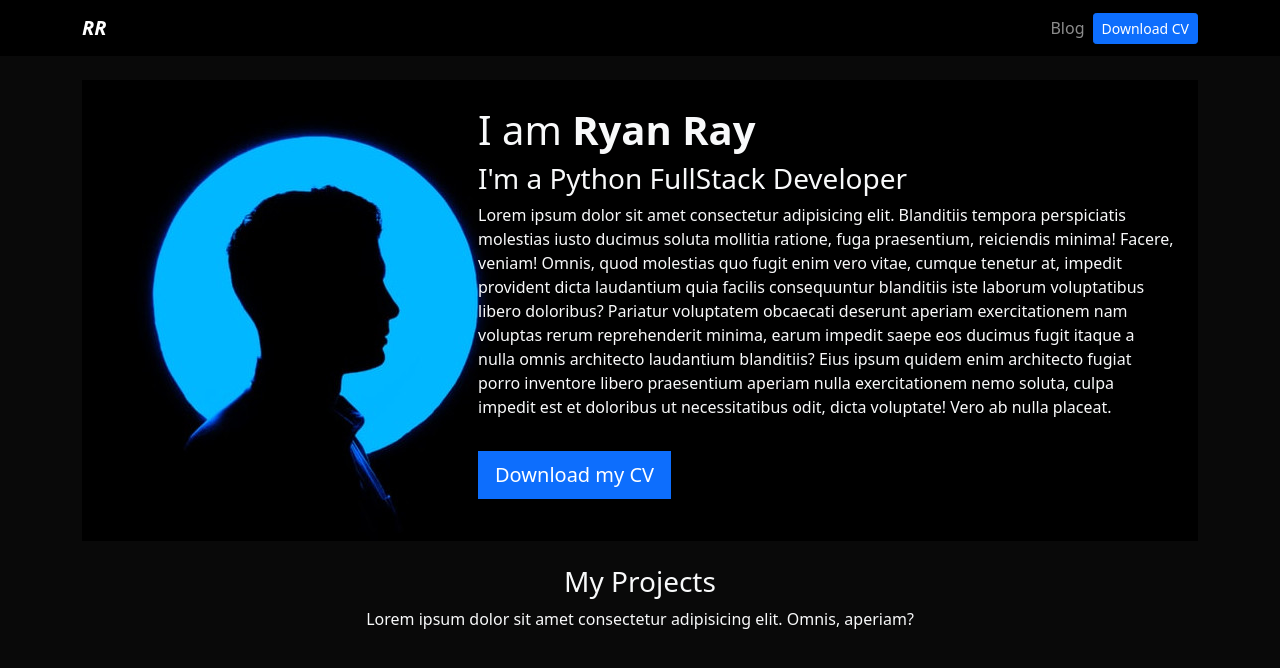
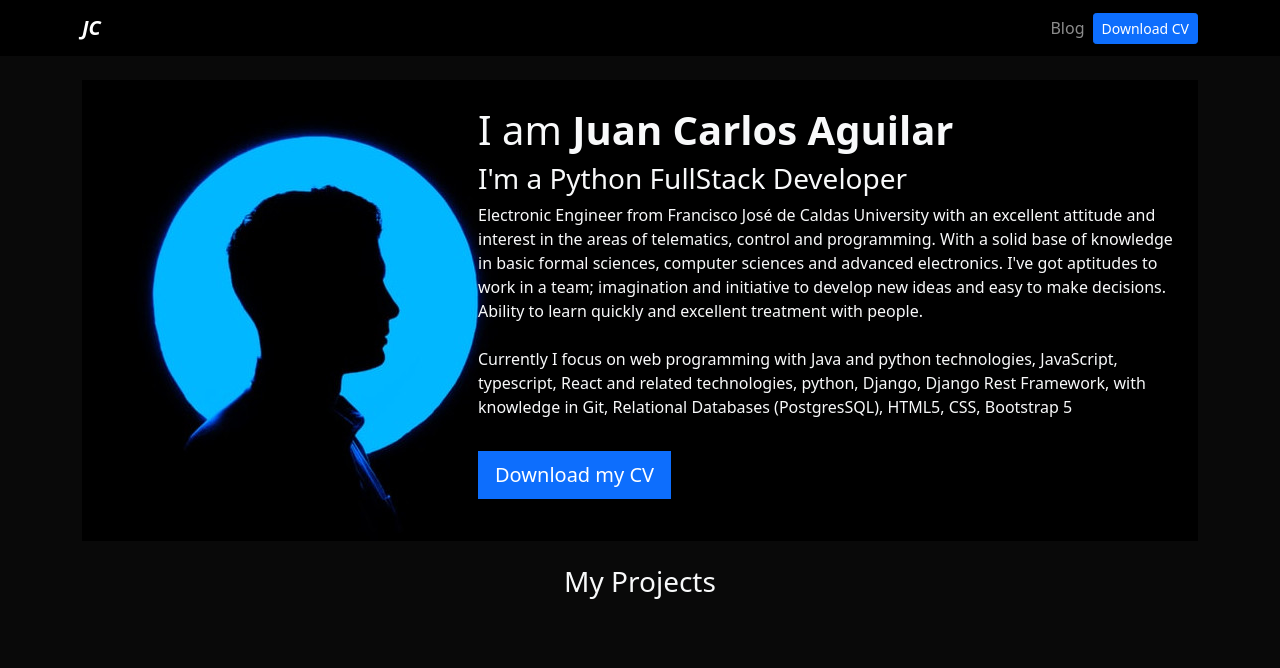
Before and after one commit to JuanCarlosAguilarB/portafolioRepositorio, a Django app: page / in a window 1280 px wide. Shown: the top 668 px of the page. Run offline with Django 3.2, Linux system fonts and the light colour scheme; data that the repository does not hold is empty.

Commit message:
algunas correcciones

```diff
--- a/django_portfolio/settings/production.py
+++ b/django_portfolio/settings/production.py
@@ -1,7 +1,7 @@
 from .base import *
 DEBUG = True
 
-ALLOWED_HOSTS = ['djangoportfoliojuan.herokuapp.com']
+ALLOWED_HOSTS = ['djangoportfoliojuan.herokuapp.com','127.0.0.1']
 
 
 # Database
--- a/portfolio/templates/home.html
+++ b/portfolio/templates/home.html
@@ -11,17 +11,13 @@
   </div>
 
   <div class="col-md-8 my-auto p-4">
-    <h1>I am <strong>Ryan Ray</strong></h1>
+    <h1>I am <strong>Juan Carlos Aguilar </strong></h1>
     <h3>I'm a Python FullStack Developer</h3>
-    <p>Lorem ipsum dolor sit amet consectetur adipisicing elit. Blanditiis tempora perspiciatis molestias iusto ducimus
-      soluta mollitia ratione, fuga praesentium, reiciendis minima! Facere, veniam! Omnis, quod molestias quo fugit enim
-      vero vitae, cumque tenetur at, impedit provident dicta laudantium quia facilis consequuntur blanditiis iste
-      laborum voluptatibus libero doloribus? Pariatur voluptatem obcaecati deserunt aperiam exercitationem nam voluptas
-      rerum reprehenderit minima, earum impedit saepe eos ducimus fugit itaque a nulla omnis architecto laudantium
-      blanditiis? Eius ipsum quidem enim architecto fugiat porro inventore libero praesentium aperiam nulla
-      exercitationem nemo soluta, culpa impedit est et doloribus ut necessitatibus odit, dicta voluptate! Vero ab nulla
-      placeat.</p>
-    <a class="btn btn-primary btn-lg rounded-0 my-3" href="{% static 'portfolio/cv.pdf' %}">Download my CV</a>
+    <p>Electronic Engineer from Francisco José de Caldas University with an excellent attitude and interest in the areas of telematics, control and programming. With a solid base of knowledge in basic formal sciences, computer sciences and advanced electronics. I've got aptitudes to work in a team; imagination and initiative to develop new ideas and easy to make decisions. Ability to learn quickly and excellent treatment with people.
+    <br>
+    <br>
+      Currently I focus on web programming with Java and python technologies, JavaScript, typescript, React and related technologies, python, Django, Django Rest Framework, with knowledge in Git, Relational Databases (PostgresSQL), HTML5, CSS, Bootstrap 5</p>
+    <a class="btn btn-primary btn-lg rounded-0 my-3" href="{% static 'portfolio/C_V__Juan_Carlos_Aguilar.pdf' %}">Download my CV</a>
   </div>
 </header>
 
@@ -29,7 +25,7 @@
 <div class="row my-4 text-center">
 
   <h3>My Projects</h3>
-  <p>Lorem ipsum dolor sit amet consectetur adipisicing elit. Omnis, aperiam?</p>
+  {% comment %} <p>Lorem ipsum dolor sit amet consectetur adipisicing elit. Omnis, aperiam?</p> {% endcomment %}
 
   {% for project in projects %}
   <div class="col-md-4 p-4">
--- a/portfolio/templates/partials/navbar.html
+++ b/portfolio/templates/partials/navbar.html
@@ -2,7 +2,7 @@
 
 <nav class="navbar navbar-expand-lg navbar-dark bg-black">
   <div class="container">
-    <a class="navbar-brand fw-bold fst-italic" href="/">RR</a>
+    <a class="navbar-brand fw-bold fst-italic" href="/">JC</a>
     <button class="navbar-toggler" type="button" data-bs-toggle="collapse" data-bs-target="#navbarNav"
       aria-controls="navbarNav" aria-expanded="false" aria-label="Toggle navigation">
       <span class="navbar-toggler-icon"></span>
@@ -13,7 +13,7 @@
           <a class="nav-link" href="{% url 'blog:posts' %}">Blog</a>
         </li>
         <li class="nav-item d-flex align-items-center">
-          <a class="btn btn-primary btn-sm" href="{% static 'portfolio/cv.pdf' %}" target="_blank">Download CV</a>
+          <a class="btn btn-primary btn-sm" href="{% static 'portfolio/C_V__Juan_Carlos_Aguilar.pdf' %}" target="_blank">Download CV</a>
         </li>
       </ul>
     </div>
```
Also changed, not shown: 1 other file.
